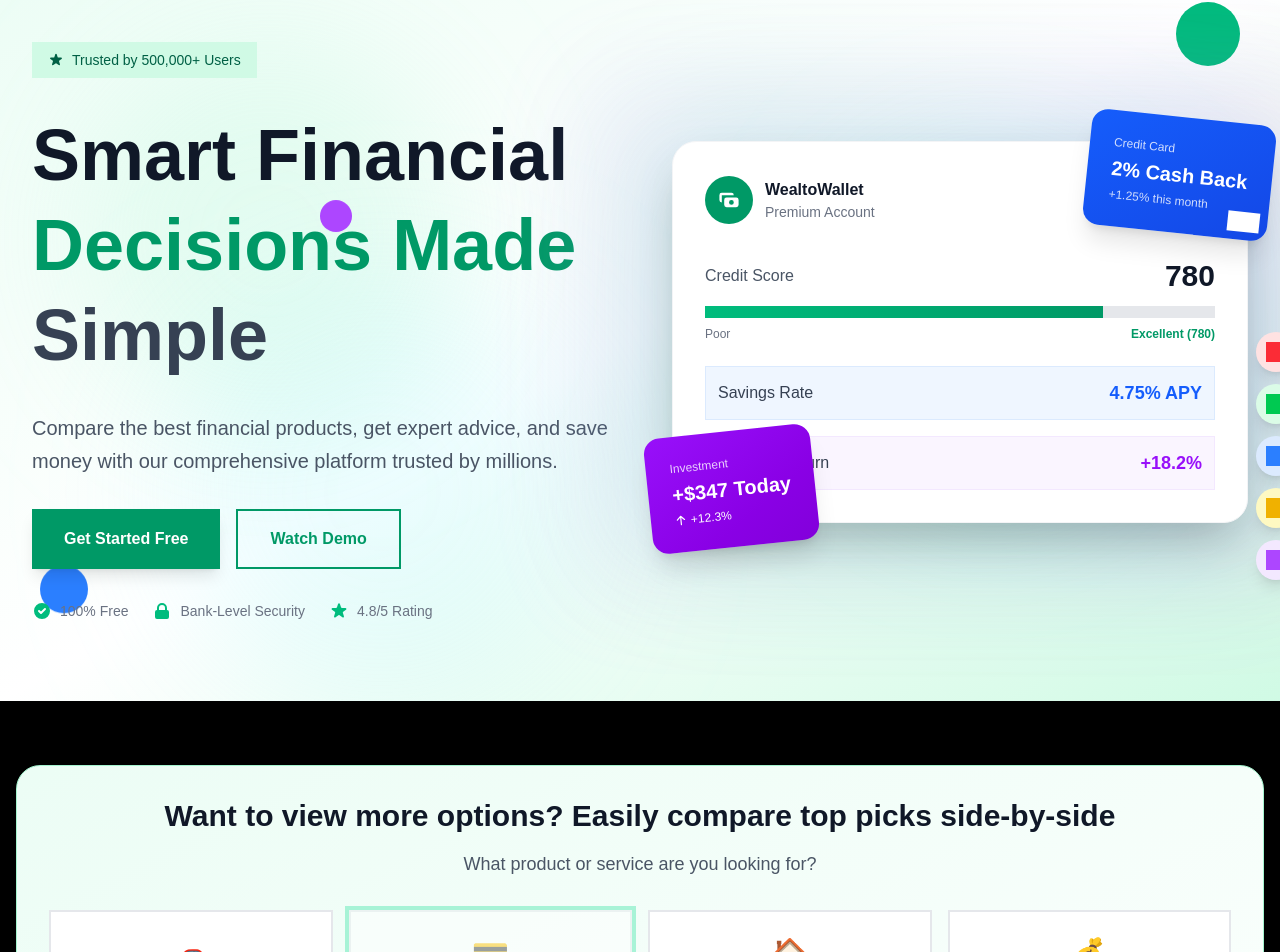
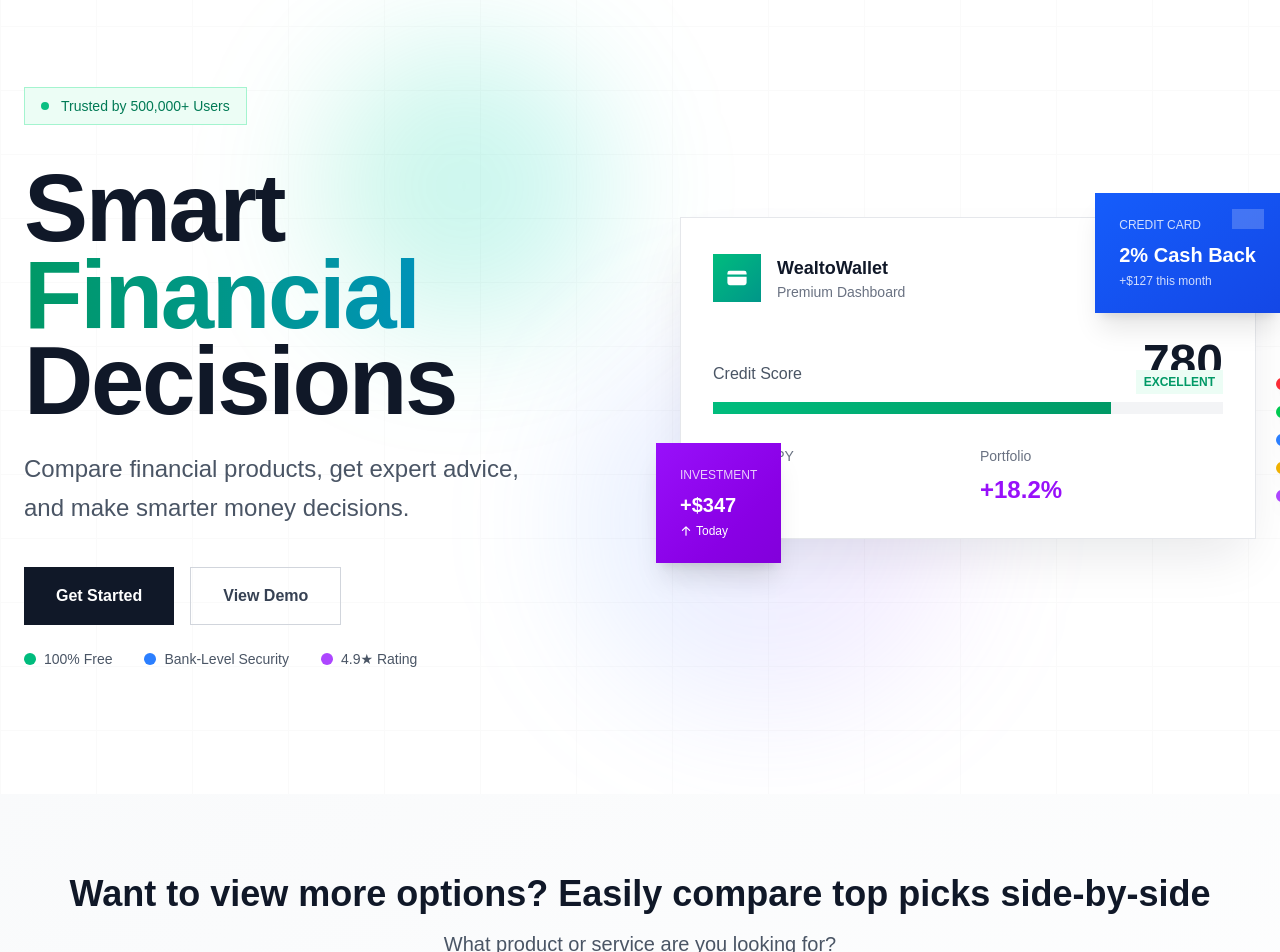
Before and after one commit to mrlexcoder/wealtowallet, a Next.js app: page / in a window 1280 px wide. Shown: the part 103-1055 px from the top of the page. Built offline with nearby package versions, Linux system fonts and the light colour scheme.

Commit message:
Eight day of making investment website

```diff
--- a/app/globals.css
+++ b/app/globals.css
@@ -151,6 +151,15 @@ a, button, [role="button"], .cursor-pointer {
   }
 }
 
+@keyframes expand-width {
+  0% {
+    transform: scaleX(0);
+  }
+  100% {
+    transform: scaleX(1);
+  }
+}
+
 .animate-blob {
   animation: blob 7s infinite;
 }
@@ -170,3 +179,8 @@ a, button, [role="button"], .cursor-pointer {
 .animate-float-delayed {
   animation: float-delayed 8s ease-in-out infinite;
 }
+
+.animate-expand-width {
+  animation: expand-width 2s ease-out forwards;
+  animation-delay: 1s;
+}
--- a/app/page.tsx
+++ b/app/page.tsx
@@ -87,175 +87,210 @@ export default function Home() {
     <div className="min-h-screen bg-white">
       <Header />
 
-      {/* Hero Section */}
-      <section className="bg-gradient-to-br from-emerald-50 via-white to-emerald-100 relative overflow-hidden min-h-[85vh] flex items-center">
-        {/* Background Pattern */}
-        <div className="absolute inset-0">
-          <div className="absolute top-20 left-20 w-96 h-96 bg-emerald-200 rounded-full mix-blend-multiply filter blur-3xl opacity-20 animate-blob"></div>
-          <div className="absolute top-40 right-20 w-96 h-96 bg-teal-200 rounded-full mix-blend-multiply filter blur-3xl opacity-20 animate-blob animation-delay-2000"></div>
-          <div className="absolute -bottom-8 left-40 w-96 h-96 bg-cyan-200 rounded-full mix-blend-multiply filter blur-3xl opacity-20 animate-blob animation-delay-4000"></div>
-        </div>
+      {/* Modern Hero Section */}
+      <section className="relative bg-white overflow-hidden">
+        {/* Subtle Grid Background */}
+        <div className="absolute inset-0 bg-[linear-gradient(to_right,#f0f0f0_1px,transparent_1px),linear-gradient(to_bottom,#f0f0f0_1px,transparent_1px)] bg-[size:6rem_4rem] opacity-30"></div>
 
-        {/* Floating Elements */}
-        <div className="absolute top-10 right-10 w-16 h-16 bg-emerald-500 bg-opacity-10 rounded-full animate-float"></div>
-        <div className="absolute bottom-20 left-10 w-12 h-12 bg-blue-500 bg-opacity-10 rounded-full animate-float-delayed"></div>
-        <div className="absolute top-1/3 left-1/4 w-8 h-8 bg-purple-500 bg-opacity-10 rounded-full animate-bounce"></div>
+        {/* Gradient Orbs */}
+        <div className="absolute top-20 left-1/4 w-72 h-72 bg-gradient-to-r from-emerald-400/20 to-teal-400/20 rounded-full blur-3xl"></div>
+        <div className="absolute bottom-20 right-1/4 w-96 h-96 bg-gradient-to-r from-blue-400/15 to-purple-400/15 rounded-full blur-3xl"></div>
 
-        <div className="relative max-w-7xl mx-auto px-4 py-20">
-          <div className="grid grid-cols-1 lg:grid-cols-2 gap-16 items-center">
+        <div className="relative max-w-7xl mx-auto px-6 py-24">
+          <div className="grid grid-cols-1 lg:grid-cols-2 gap-20 items-center min-h-[80vh]">
+
             {/* Left Content */}
-            <div className="text-left space-y-8">
-              <div className="inline-flex items-center bg-emerald-100 text-emerald-800 px-4 py-2 text-sm font-medium">
-                <svg className="w-4 h-4 mr-2" fill="currentColor" viewBox="0 0 20 20">
-                  <path d="M9.049 2.927c.3-.921 1.603-.921 1.902 0l1.07 3.292a1 1 0 00.95.69h3.462c.969 0 1.371 1.24.588 1.81l-2.8 2.034a1 1 0 00-.364 1.118l1.07 3.292c.3.921-.755 1.688-1.54 1.118l-2.8-2.034a1 1 0 00-1.175 0l-2.8 2.034c-.784.57-1.838-.197-1.539-1.118l1.07-3.292a1 1 0 00-.364-1.118L2.98 8.72c-.783-.57-.38-1.81.588-1.81h3.461a1 1 0 00.951-.69l1.07-3.292z"/>
-                </svg>
+            <div className="space-y-10">
+              {/* Trust Badge */}
+              <div className="inline-flex items-center gap-3 bg-emerald-50 border border-emerald-200 px-4 py-2 text-sm font-medium text-emerald-700">
+                <div className="w-2 h-2 bg-emerald-500 rounded-full animate-pulse"></div>
                 Trusted by 500,000+ Users
               </div>
 
-              <div className="space-y-4">
-                <h1 className="text-5xl lg:text-7xl font-bold leading-tight">
-                  <span className="text-gray-900">Smart Financial</span>
+              {/* Main Heading */}
+              <div className="space-y-6">
+                <h1 className="text-6xl lg:text-8xl font-black leading-[0.9] tracking-tight">
+                  <span className="text-gray-900">Smart</span>
                   <br />
-                  <span className="text-emerald-600 relative inline-block">
-                    Decisions Made
-                    <div className="absolute -bottom-2 left-0 w-full h-1 bg-emerald-400 transform scale-x-0 animate-expand-width"></div>
+                  <span className="bg-gradient-to-r from-emerald-600 via-teal-600 to-cyan-600 bg-clip-text text-transparent">
+                    Financial
                   </span>
                   <br />
-                  <span className="text-gray-700">Simple</span>
+                  <span className="text-gray-900">Decisions</span>
                 </h1>
+                <p className="text-2xl text-gray-600 font-light max-w-lg leading-relaxed">
+                  Compare financial products, get expert advice, and make smarter money decisions.
+                </p>
               </div>
 
-              <p className="text-xl text-gray-600 leading-relaxed max-w-xl">
-                Compare the best financial products, get expert advice, and save money with our comprehensive platform trusted by millions.
-              </p>
-
+              {/* CTA Section */}
+              <div className="space-y-6">
                 <div className="flex flex-col sm:flex-row gap-4">
-                <button className="group bg-emerald-600 text-white px-8 py-4 font-semibold hover:bg-emerald-700 transition-all duration-300 shadow-lg hover:shadow-2xl transform hover:-translate-y-1 relative overflow-hidden">
-                  <span className="relative z-10">Get Started Free</span>
-                  <div className="absolute inset-0 bg-gradient-to-r from-emerald-700 to-emerald-800 transform scale-x-0 group-hover:scale-x-100 transition-transform origin-left duration-300"></div>
+                  <button className="group relative px-8 py-4 bg-gray-900 text-white font-semibold overflow-hidden transition-all duration-300 hover:scale-105">
+                    <span className="relative z-10">Get Started</span>
+                    <div className="absolute inset-0 bg-gradient-to-r from-emerald-600 to-teal-600 transform translate-y-full group-hover:translate-y-0 transition-transform duration-300"></div>
                   </button>
-                <button className="group border-2 border-emerald-600 text-emerald-600 px-8 py-4 font-semibold hover:bg-emerald-600 hover:text-white transition-all duration-300 relative overflow-hidden">
-                  <span className="relative z-10">Watch Demo</span>
-                  <div className="absolute inset-0 bg-emerald-600 transform scale-x-0 group-hover:scale-x-100 transition-transform origin-left duration-300"></div>
+                  <button className="px-8 py-4 border border-gray-300 text-gray-700 font-semibold hover:border-gray-900 transition-colors duration-200">
+                    View Demo
                   </button>
                 </div>
 
-              {/* Trust Indicators */}
-              <div className="flex flex-wrap items-center gap-6 text-sm text-gray-500">
+                {/* Stats */}
+                <div className="flex items-center gap-8 text-sm">
                   <div className="flex items-center gap-2">
-                  <svg className="w-5 h-5 text-emerald-500" fill="currentColor" viewBox="0 0 20 20">
-                    <path fillRule="evenodd" d="M10 18a8 8 0 100-16 8 8 0 000 16zm3.707-9.293a1 1 0 00-1.414-1.414L9 10.586 7.707 9.293a1 1 0 00-1.414 1.414l2 2a1 1 0 001.414 0l4-4z" clipRule="evenodd"/>
-                  </svg>
-                  <span>100% Free</span>
+                    <div className="w-3 h-3 bg-emerald-500 rounded-full"></div>
+                    <span className="text-gray-600">100% Free</span>
                   </div>
                   <div className="flex items-center gap-2">
-                  <svg className="w-5 h-5 text-emerald-500" fill="currentColor" viewBox="0 0 20 20">
-                    <path fillRule="evenodd" d="M5 9V7a5 5 0 0110 0v2a2 2 0 012 2v5a2 2 0 01-2 2H5a2 2 0 01-2-2v-5a2 2 0 012-2zm8-2v2H7V7a3 3 0 016 0z" clipRule="evenodd"/>
-                  </svg>
-                  <span>Bank-Level Security</span>
+                    <div className="w-3 h-3 bg-blue-500 rounded-full"></div>
+                    <span className="text-gray-600">Bank-Level Security</span>
                   </div>
                   <div className="flex items-center gap-2">
-                  <svg className="w-5 h-5 text-emerald-500" fill="currentColor" viewBox="0 0 20 20">
-                    <path d="M9.049 2.927c.3-.921 1.603-.921 1.902 0l1.07 3.292a1 1 0 00.95.69h3.462c.969 0 1.371 1.24.588 1.81l-2.8 2.034a1 1 0 00-.364 1.118l1.07 3.292c.3.921-.755 1.688-1.54 1.118l-2.8-2.034a1 1 0 00-1.175 0l-2.8 2.034c-.784.57-1.838-.197-1.539-1.118l1.07-3.292a1 1 0 00-.364-1.118L2.98 8.72c-.783-.57-.38-1.81.588-1.81h3.461a1 1 0 00.951-.69l1.07-3.292z"/>
-                  </svg>
-                  <span>4.8/5 Rating</span>
+                    <div className="w-3 h-3 bg-purple-500 rounded-full"></div>
+                    <span className="text-gray-600">4.9★ Rating</span>
+                  </div>
                 </div>
               </div>
             </div>
 
-            {/* Right Content - Enhanced Financial Dashboard */}
+            {/* Right Content - Modern Dashboard */}
             <div className="relative">
-              {/* Main Dashboard Container */}
-              <div className="relative z-10 bg-white rounded-3xl shadow-2xl p-8 border border-gray-100 transform hover:scale-105 transition-transform duration-500">
-                {/* Header with Logo */}
+              {/* Main Dashboard */}
+              <div className="relative bg-white border border-gray-200 shadow-2xl shadow-gray-900/10 p-8">
+                {/* Header */}
                 <div className="flex items-center justify-between mb-8">
-                  <div className="flex items-center gap-3">
-                    <div className="w-12 h-12 bg-emerald-600 rounded-full flex items-center justify-center">
+                  <div className="flex items-center gap-4">
+                    <div className="w-12 h-12 bg-gradient-to-br from-emerald-500 to-teal-600 flex items-center justify-center">
                       <svg className="w-6 h-6 text-white" fill="currentColor" viewBox="0 0 20 20">
-                        <path d="M4 4a2 2 0 00-2 2v4a2 2 0 002 2V6h10a2 2 0 00-2-2H4zm2 6a2 2 0 012-2h8a2 2 0 012 2v4a2 2 0 01-2 2H8a2 2 0 01-2-2v-4zm6 4a2 2 0 100-4 2 2 0 000 4z"/>
+                        <path d="M4 4a2 2 0 00-2 2v1h16V6a2 2 0 00-2-2H4zM18 9H2v5a2 2 0 002 2h12a2 2 0 002-2V9z"/>
                       </svg>
                     </div>
                     <div>
-                      <div className="font-bold text-gray-900">WealtoWallet</div>
-                      <div className="text-sm text-gray-500">Premium Account</div>
+                      <h3 className="text-lg font-bold text-gray-900">WealtoWallet</h3>
+                      <p className="text-sm text-gray-500">Premium Dashboard</p>
                     </div>
                   </div>
                   <div className="text-right">
-                    <div className="text-2xl font-bold text-gray-900">$12,847</div>
-                    <div className="text-sm text-emerald-600 font-medium">+12.5% this month</div>
+                    <div className="text-3xl font-black text-gray-900">$24,847</div>
+                    <div className="text-sm text-emerald-600 font-semibold">↗ +18.2%</div>
                   </div>
                 </div>
 
-                {/* Credit Score Section */}
-                <div className="mb-6">
-                  <div className="flex items-center justify-between mb-3">
+                {/* Credit Score */}
+                <div className="mb-8">
+                  <div className="flex items-end justify-between mb-4">
                     <span className="text-gray-600 font-medium">Credit Score</span>
-                    <span className="text-3xl font-bold text-gray-900">780</span>
+                    <span className="text-5xl font-black text-gray-900">780</span>
                   </div>
-                  <div className="w-full bg-gray-200 h-3 mb-2">
-                    <div className="bg-gradient-to-r from-emerald-500 to-emerald-600 h-3 transition-all duration-1000" style={{width: '78%'}}></div>
+                  <div className="relative">
+                    <div className="w-full h-3 bg-gray-100">
+                      <div className="h-3 bg-gradient-to-r from-emerald-500 to-emerald-600 transition-all duration-1000" style={{width: '78%'}}></div>
                     </div>
-                  <div className="flex justify-between text-xs text-gray-500">
-                    <span>Poor</span>
-                    <span className="text-emerald-600 font-semibold">Excellent (780)</span>
-                  </div>
-                </div>
-
-                {/* Financial Metrics */}
-                <div className="space-y-4">
-                  <div className="flex justify-between items-center p-3 bg-blue-50 border border-blue-100">
-                    <span className="text-gray-700 font-medium">Savings Rate</span>
-                    <span className="font-bold text-blue-600 text-lg">4.75% APY</span>
-                  </div>
-                  <div className="flex justify-between items-center p-3 bg-purple-50 border border-purple-100">
-                    <span className="text-gray-700 font-medium">Portfolio Return</span>
-                    <span className="font-bold text-purple-600 text-lg">+18.2%</span>
+                    <div className="absolute -top-8 right-0 text-xs font-bold text-emerald-600 bg-emerald-50 px-2 py-1">
+                      EXCELLENT
                     </div>
                   </div>
                 </div>
 
-              {/* Floating Credit Card */}
-              <div className="absolute -top-6 -right-6 bg-gradient-to-br from-blue-600 to-blue-700 text-white p-6 rounded-2xl shadow-xl transform rotate-6 hover:rotate-3 transition-transform duration-500 z-20">
-                <div className="text-xs opacity-80 mb-1">Credit Card</div>
-                <div className="font-bold text-xl mb-1">2% Cash Back</div>
-                <div className="text-xs opacity-80">+1.25% this month</div>
-                <div className="absolute bottom-2 right-2 w-8 h-5 bg-white bg-opacity-20"></div>
+                {/* Metrics Grid */}
+                <div className="grid grid-cols-2 gap-6">
+                  <div className="space-y-2">
+                    <div className="text-sm text-gray-500 font-medium">Savings APY</div>
+                    <div className="text-2xl font-black text-blue-600">4.75%</div>
+                  </div>
+                  <div className="space-y-2">
+                    <div className="text-sm text-gray-500 font-medium">Portfolio</div>
+                    <div className="text-2xl font-black text-purple-600">+18.2%</div>
+                  </div>
+                </div>
               </div>
 
-              {/* Floating Investment Card */}
-              <div className="absolute -bottom-6 -left-6 bg-gradient-to-br from-purple-600 to-purple-700 text-white p-6 rounded-2xl shadow-xl transform -rotate-6 hover:-rotate-3 transition-transform duration-500 z-20">
-                <div className="text-xs opacity-80 mb-1">Investment</div>
-                <div className="font-bold text-xl mb-1">+$347 Today</div>
+              {/* Floating Cards */}
+              <div className="absolute -top-6 -right-6 bg-gradient-to-br from-blue-600 to-blue-700 text-white p-6 shadow-xl">
+                <div className="text-xs font-medium opacity-80 mb-2">CREDIT CARD</div>
+                <div className="text-xl font-black mb-1">2% Cash Back</div>
+                <div className="text-xs opacity-80">+$127 this month</div>
+                <div className="absolute top-4 right-4 w-8 h-5 bg-white/20"></div>
+              </div>
+
+              <div className="absolute -bottom-6 -left-6 bg-gradient-to-br from-purple-600 to-purple-700 text-white p-6 shadow-xl">
+                <div className="text-xs font-medium opacity-80 mb-2">INVESTMENT</div>
+                <div className="text-xl font-black mb-1">+$347</div>
                 <div className="flex items-center gap-1 text-xs">
                   <svg className="w-3 h-3" fill="currentColor" viewBox="0 0 20 20">
                     <path fillRule="evenodd" d="M3.293 9.707a1 1 0 010-1.414l6-6a1 1 0 011.414 0l6 6a1 1 0 01-1.414 1.414L11 5.414V17a1 1 0 11-2 0V5.414L4.707 9.707a1 1 0 01-1.414 0z" clipRule="evenodd"/>
                   </svg>
-                  <span>+12.3%</span>
+                  <span>Today</span>
                 </div>
               </div>
 
-              {/* Floating App Icons */}
-              <div className="absolute top-1/2 -right-12 space-y-3 z-10">
-                <div className="w-10 h-10 bg-red-100 rounded-full flex items-center justify-center shadow-lg hover:scale-110 transition-transform">
-                  <div className="w-5 h-5 bg-red-500"></div>
-                </div>
-                <div className="w-10 h-10 bg-green-100 rounded-full flex items-center justify-center shadow-lg hover:scale-110 transition-transform">
-                  <div className="w-5 h-5 bg-green-500"></div>
-                </div>
-                <div className="w-10 h-10 bg-blue-100 rounded-full flex items-center justify-center shadow-lg hover:scale-110 transition-transform">
-                  <div className="w-5 h-5 bg-blue-500"></div>
-                </div>
-                <div className="w-10 h-10 bg-yellow-100 rounded-full flex items-center justify-center shadow-lg hover:scale-110 transition-transform">
-                  <div className="w-5 h-5 bg-yellow-500"></div>
-                </div>
-                <div className="w-10 h-10 bg-purple-100 rounded-full flex items-center justify-center shadow-lg hover:scale-110 transition-transform">
-                  <div className="w-5 h-5 bg-purple-500"></div>
+              {/* Floating Indicators */}
+              <div className="absolute top-1/2 -right-8 space-y-4">
+                <div className="w-3 h-3 bg-red-500 rounded-full shadow-lg"></div>
+                <div className="w-3 h-3 bg-green-500 rounded-full shadow-lg"></div>
+                <div className="w-3 h-3 bg-blue-500 rounded-full shadow-lg"></div>
+                <div className="w-3 h-3 bg-yellow-500 rounded-full shadow-lg"></div>
+                <div className="w-3 h-3 bg-purple-500 rounded-full shadow-lg"></div>
               </div>
             </div>
+          </div>
+        </div>
+      </section>
 
-              {/* Background Glow Effects */}
-              <div className="absolute inset-0 bg-gradient-to-r from-emerald-400 via-teal-400 to-blue-500 rounded-3xl blur-3xl opacity-20 transform scale-110 animate-pulse"></div>
-              <div className="absolute -inset-4 bg-gradient-to-r from-purple-400 to-pink-400 rounded-3xl blur-2xl opacity-10 transform scale-125"></div>
+      {/* Modern Comparison Section */}
+      <section className="bg-gradient-to-br from-gray-50 to-white py-20">
+        <div className="max-w-7xl mx-auto px-6">
+          <div className="text-center mb-16">
+            <h2 className="text-4xl font-black text-gray-900 mb-4">
+              Want to view more options? Easily compare top picks side-by-side
+            </h2>
+            <p className="text-xl text-gray-600 font-light">
+              What product or service are you looking for?
+            </p>
+          </div>
+
+          <div className="grid grid-cols-2 md:grid-cols-4 gap-6 mb-16">
+            {categories.slice(0, 8).map((category, index) => (
+              <button
+                key={category.id}
+                onClick={() => window.location.href = category.href}
+                className={`group relative p-8 bg-white border border-gray-200 hover:border-emerald-500 transition-all duration-300 hover:shadow-xl ${
+                  index === 2 ? 'border-emerald-500 shadow-lg' : ''
+                }`}
+              >
+                <div className="text-center space-y-4">
+                  <div className="text-4xl group-hover:scale-110 transition-transform duration-300">
+                    {category.icon}
+                  </div>
+                  <div className="space-y-2">
+                    <div className="text-sm font-black text-gray-900 uppercase tracking-wide">
+                      {category.title}
+                    </div>
+                    <div className="text-xs text-gray-500 opacity-0 group-hover:opacity-100 transition-opacity duration-300">
+                      {category.description}
+                    </div>
+                  </div>
+                </div>
+                {index === 2 && (
+                  <div className="absolute -top-2 -right-2 w-4 h-4 bg-emerald-500 rounded-full"></div>
+                )}
+              </button>
+            ))}
+          </div>
+
+          {/* Stats Cards */}
+          <div className="grid grid-cols-1 md:grid-cols-3 gap-6">
+            <div className="bg-gradient-to-br from-emerald-500 to-emerald-600 text-white p-8 text-center">
+              <div className="text-4xl font-black mb-2">500K+</div>
+              <div className="text-sm font-medium opacity-90">Happy Customers</div>
+            </div>
+            <div className="bg-gradient-to-br from-blue-500 to-blue-600 text-white p-8 text-center">
+              <div className="text-4xl font-black mb-2">$2.5B+</div>
+              <div className="text-sm font-medium opacity-90">Money Saved</div>
+            </div>
+            <div className="bg-gradient-to-br from-purple-500 to-purple-600 text-white p-8 text-center">
+              <div className="text-4xl font-black mb-2">4.9★</div>
+              <div className="text-sm font-medium opacity-90">Average Rating</div>
             </div>
           </div>
         </div>
```
Lines whose indentation alone changed are shown as unchanged.
